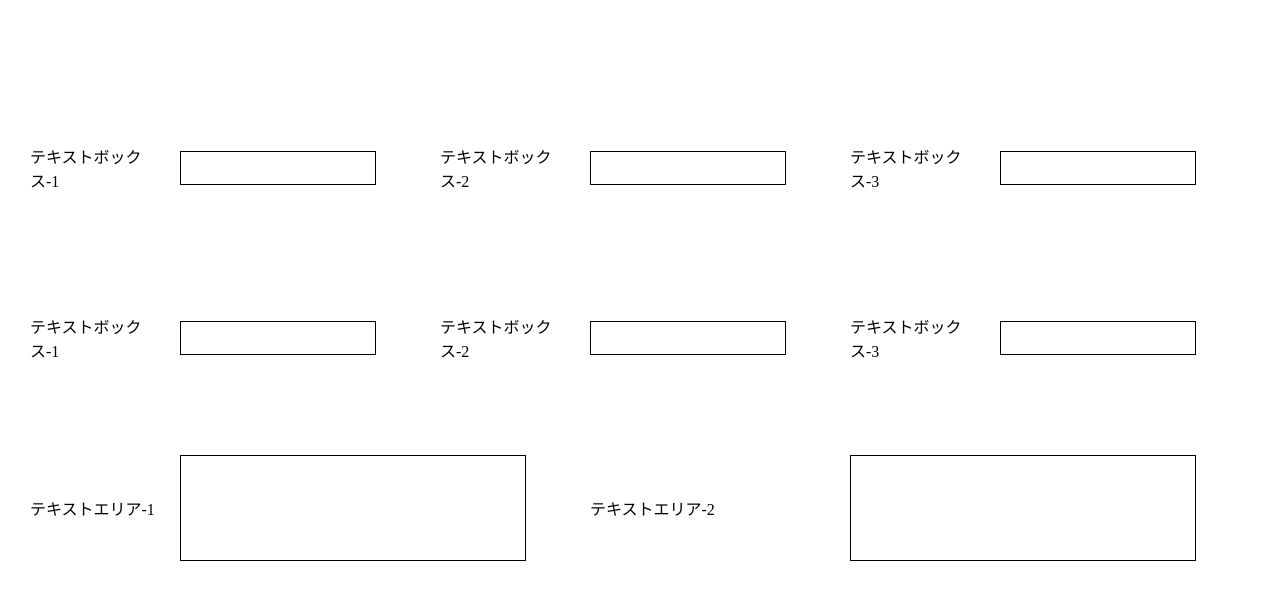
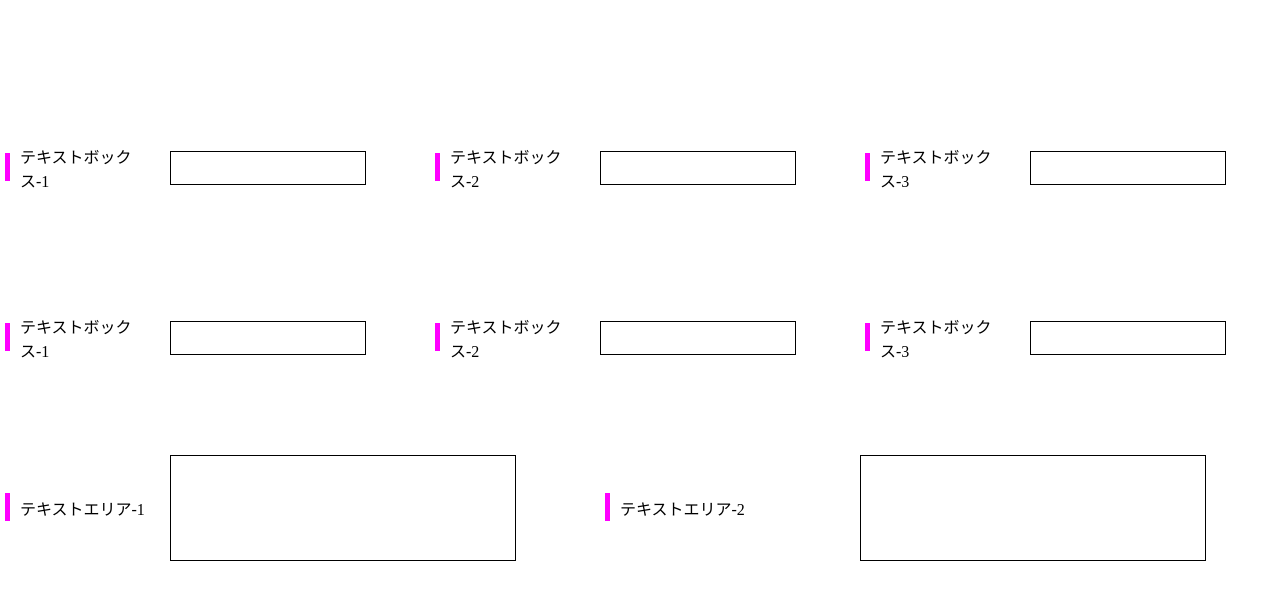
Before and after one commit to ksh-fthr/floatwindow, a website built with Parcel: page work/grid-design/grid-design.html in a window 1280 px wide. Shown: the part 62-662 px from the top of the page. Built offline with nearby package versions, Linux system fonts and the light colour scheme.

Commit message:
デザイン調整を行った & css クラスセレクタの指定ミスを修正.

```diff
--- a/work/grid-design/css/grid-design.css
+++ b/work/grid-design/css/grid-design.css
@@ -39,8 +39,22 @@ body {
 
 .contents-grid {
   display: grid;
+  /**
+   * 上端下端を含めて 1,2,3,4 つのラインが引かれる
+   * 各行では上端, 下端を含めて次のように指定する
+   * - 上端から 1 行指定: grid-row: 1/2;
+   * - 上端 2 行目から 1 行指定: grid-row: 2/3;
+   * - 上端 3 行目から下端まで指定: grid-row: 3/4;
+   */
   grid-template-rows: 150px 150px auto;
-  grid-template-columns: 140px 250px 140px 250px 140px 250px;
+  /**
+   * 左端右端を含めて 1,2,3,4,5,6,7 つのラインが引かれる
+   * 各セルでは左端, 右端を含めて次のように指定する
+   * - 左端から 1 セル指定: grid-column: 1/2;
+   * - 左端 2 セル目から 1 セル指定: grid-column: 2/3;
+   * - 左端 3 セル目から右端まで指定: grid-column: 3/7;
+   **/
+  grid-template-columns: 160px 250px 160px 250px 160px 250px;
   grid-row-gap: 20px;
   grid-column-gap: 10px;
 }
@@ -57,30 +71,63 @@ body {
 /**
  * Grid-上段
  */
-/* 左 */
-.content-row-top.content-column-left-label {
+/* 左-見出し, 見出し前マーク, 入力ボックス */
+.content-row-top.column-left-label {
   grid-column: 1/2;
   grid-row: 1/2;
+  position: relative;
+  padding-left: 20px;
 }
-.content-row-top.content-column-left-input {
+.content-row-top.column-left-label::before {
+  position: absolute;
+  display: block;
+  top: 35px;
+  left: 5px;
+  height: 28px;
+  border-left: 5px solid #ff00ff;
+  content: '';
+}
+.content-row-top.column-left-input {
   grid-column: 2/3;
   grid-row: 1/2;
 }
-/* 中央 */
-.content-row-top.content-column-middle-label {
+/* 中央-見出し, 見出し前マーク, 入力ボックス */
+.content-row-top.column-middle-label {
   grid-column: 3/4;
   grid-row: 1/2;
+  position: relative;
+  padding-left: 20px;
 }
-.content-row-top.content-column-middle-input {
+.content-row-top.column-middle-label::before {
+  position: absolute;
+  display: block;
+  top: 35px;
+  left: 5px;
+  height: 28px;
+  border-left: 5px solid #ff00ff;
+  content: '';
+}
+.content-row-top.column-middle-input {
   grid-column: 4/5;
   grid-row: 1/2;
 }
-/* 右 */
-.content-row-top.content-column-right-label {
+/* 右-見出し, 見出し前マーク, 入力ボックス */
+.content-row-top.column-right-label {
   grid-column: 5/6;
   grid-row: 1/2;
+  position: relative;
+  padding-left: 20px;
 }
-.content-row-top.content-column-right-input {
+.content-row-top.column-right-label::before {
+  position: absolute;
+  display: block;
+  top: 35px;
+  left: 5px;
+  height: 28px;
+  border-left: 5px solid #ff00ff;
+  content: '';
+}
+.content-row-top.column-right-input {
   grid-column: 6/7;
   grid-row: 1/2;
 }
@@ -88,28 +135,61 @@ body {
 /**
  * Grid-中段
  */
-/* 左 */
+/* 左-見出し, 見出し前マーク, 入力ボックス */
 .content-row-middle.column-left-label {
   grid-column: 1/2;
   grid-row: 2/3;
+  position: relative;
+  padding-left: 20px;
+}
+.content-row-middle.column-left-label::before {
+  position: absolute;
+  display: block;
+  top: 35px;
+  left: 5px;
+  height: 28px;
+  border-left: 5px solid #ff00ff;
+  content: '';
 }
 .content-row-middle.column-left-input {
   grid-column: 2/3;
   grid-row: 2/3;
 }
-/* 中央 */
+/* 中央-見出し, 見出し前マーク, 入力ボックス */
 .content-row-middle.column-middle-label {
   grid-column: 3/4;
   grid-row: 2/3;
+  position: relative;
+  padding-left: 20px;
+}
+.content-row-middle.column-middle-label::before {
+  position: absolute;
+  display: block;
+  top: 35px;
+  left: 5px;
+  height: 28px;
+  border-left: 5px solid #ff00ff;
+  content: '';
 }
 .content-row-middle.column-middle-input {
   grid-column: 4/5;
   grid-row: 2/3;
 }
-/* 右 */
+/* 右-見出し, 見出し前マーク, 入力ボックス */
 .content-row-middle.column-right-label {
   grid-column: 5/6;
   grid-row: 2/3;
+  position: relative;
+  padding-left: 20px;
+}
+.content-row-middle.column-right-label::before {
+  position: absolute;
+  display: block;
+  top: 35px;
+  left: 5px;
+  height: 28px;
+  border-left: 5px solid #ff00ff;
+  content: '';
 }
 .content-row-middle.column-right-input {
   grid-column: 6/7;
@@ -119,19 +199,41 @@ body {
 /**
  * Grid-下段
  */
-/* 左 */
+/* 左-見出し, 見出し前マーク, 入力エリア */
 .content-row-bottom.column-left-label {
   grid-column: 1/2;
   grid-row: 3/4;
+  position: relative;
+  padding-left: 20px;
+}
+.content-row-bottom.column-left-label::before {
+  position: absolute;
+  display: block;
+  top: 35px;
+  left: 5px;
+  height: 28px;
+  border-left: 5px solid #ff00ff;
+  content: '';
 }
 .content-row-bottom.column-left-input {
   grid-column: 2/4;
   grid-row: 3/4;
 }
-/* 右 */
+/* 左-見出し, 見出し前マーク, 入力エリア */
 .content-row-bottom.column-right-label {
   grid-column: 4/5;
   grid-row: 3/4;
+  position: relative;
+  padding-left: 20px;
+}
+.content-row-bottom.column-right-label::before {
+  position: absolute;
+  display: block;
+  top: 35px;
+  left: 5px;
+  height: 28px;
+  border-left: 5px solid #ff00ff;
+  content: '';
 }
 .content-row-bottom.column-right-input {
   grid-column: 5/7;
```
